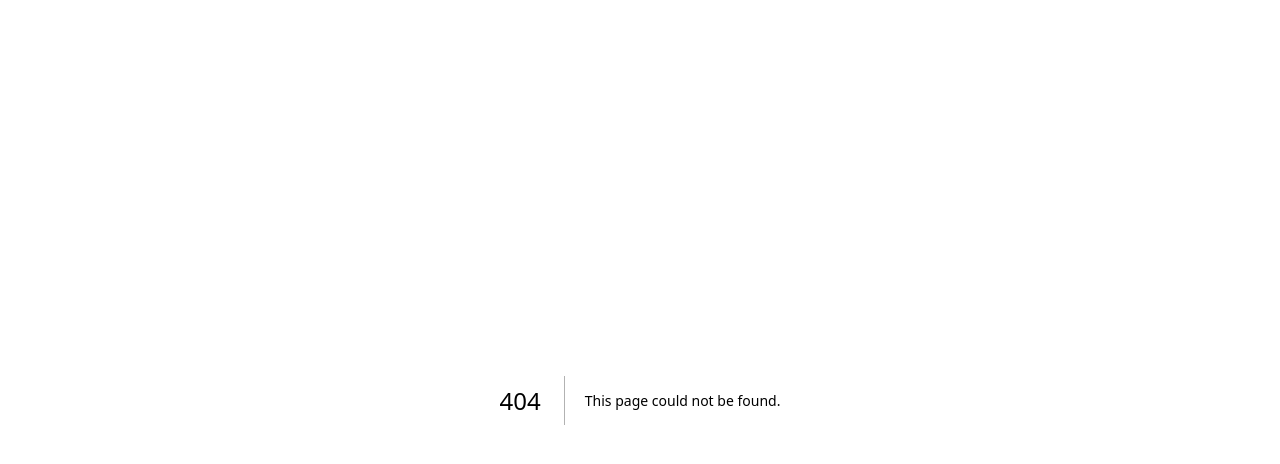
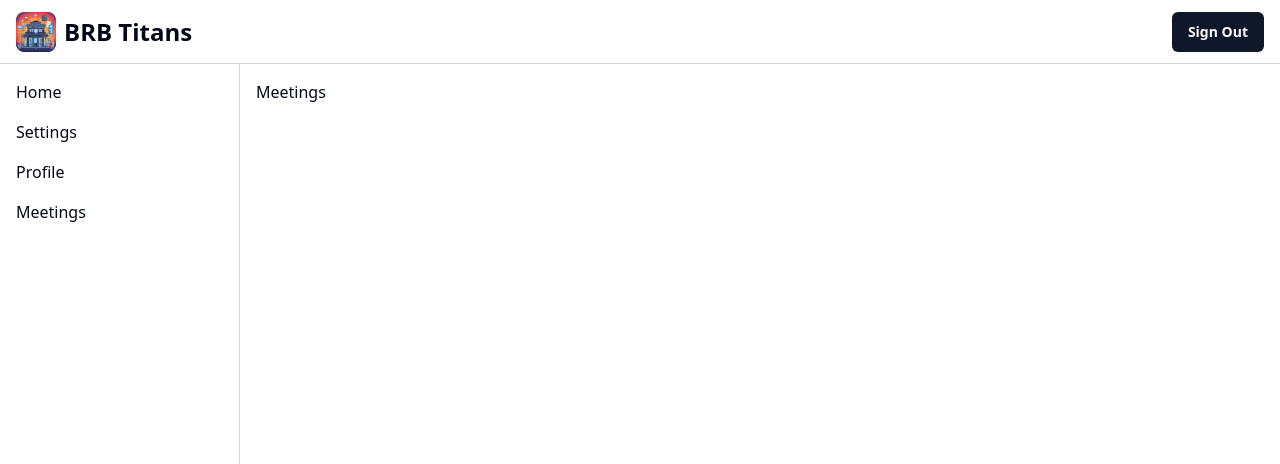
Before and after one commit to Shavkatjon-O/BRB_Hackcelerator_2024_Frontend, a Next.js app: page /dashboard/meetings in a window 1280 px wide. Before the commit this address had no page. Shown: the top 464 px of the page. Built offline with nearby package versions, Linux system fonts and the light colour scheme.

Commit message:
feat: meetings page

```diff
--- a/src/app/dashboard/_components/sidebar.tsx
+++ b/src/app/dashboard/_components/sidebar.tsx
@@ -8,6 +8,7 @@ const Sidebar = () => {
         <li><Link href="#">Home</Link></li>
         <li><Link href="#">Settings</Link></li>
         <li><Link href="#">Profile</Link></li>
+        <li><Link href="/dashboard/meetings">Meetings</Link></li>
       </ul>
     </aside>
   );
--- /dev/null
+++ b/src/app/dashboard/meetings/page.tsx
@@ -0,0 +1,10 @@
+
+const MeetingsPage = () => {
+  return (
+    <>
+      <h1>Meetings</h1>
+    </>
+  );
+}
+
+export default MeetingsPage;
```
